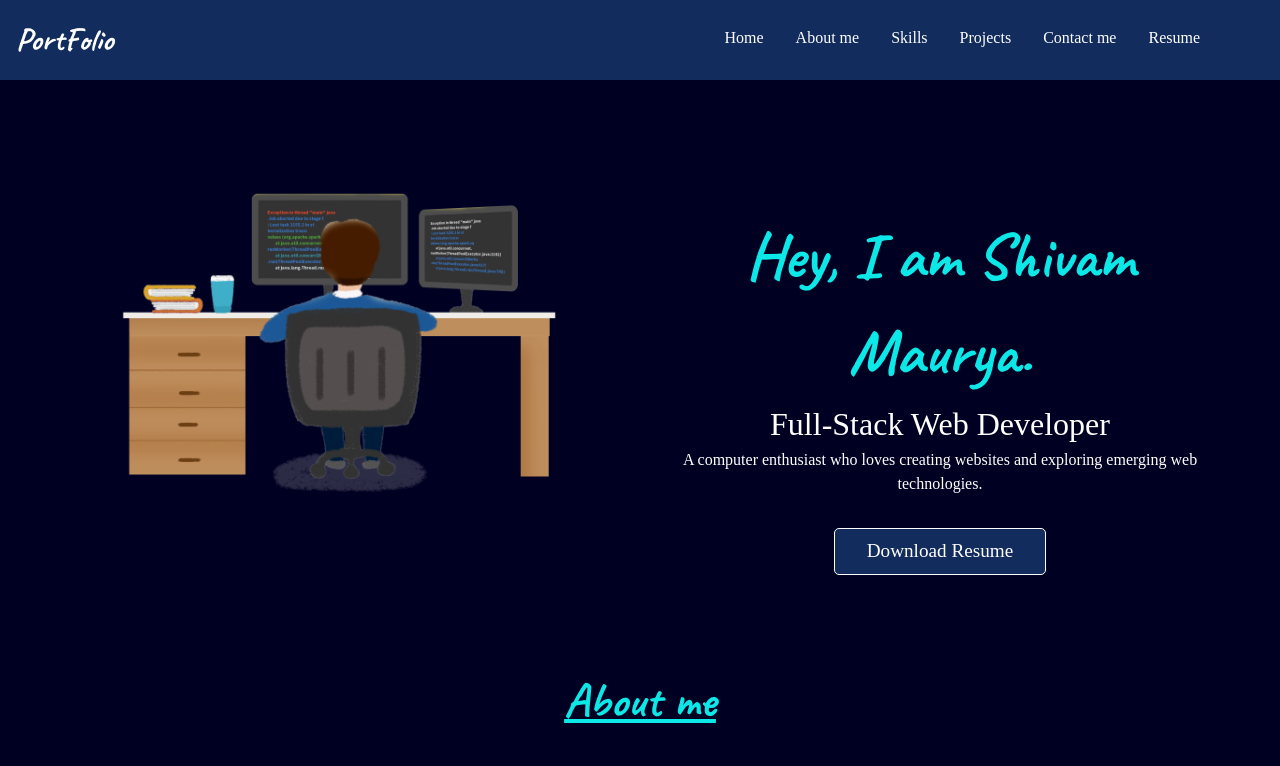
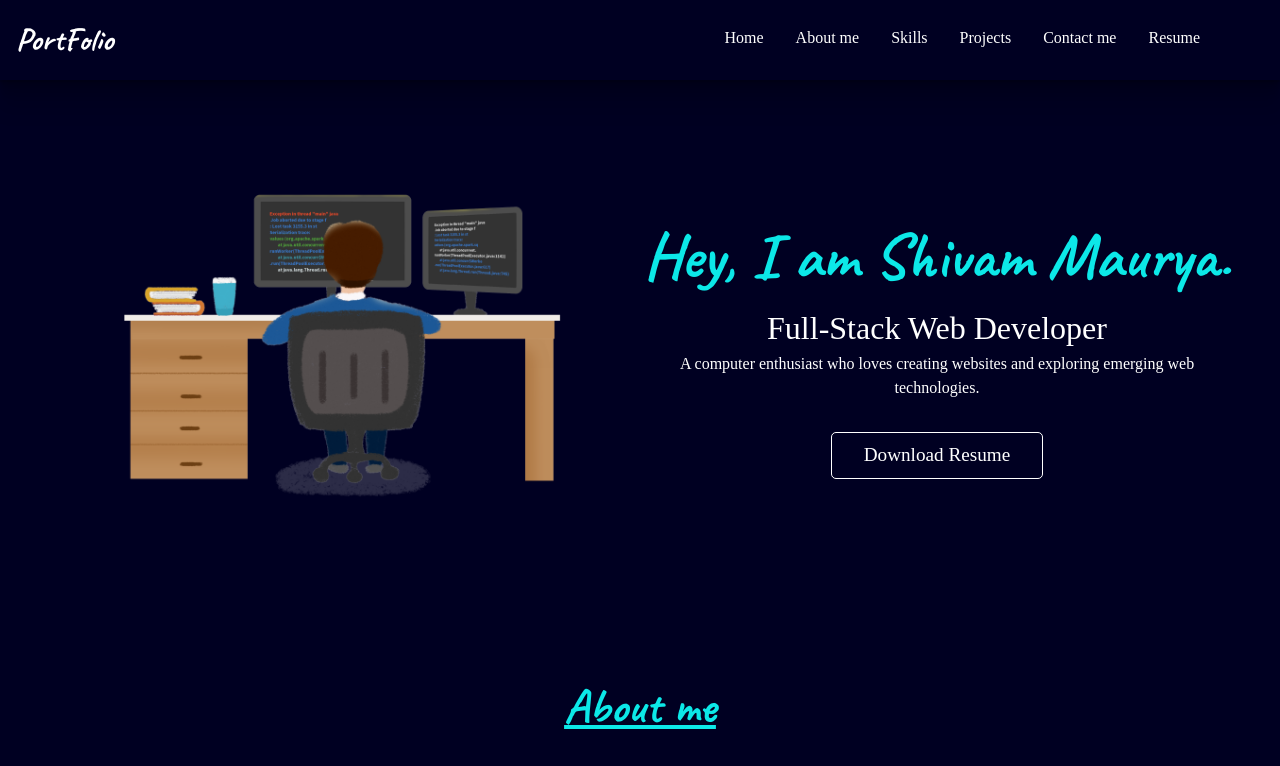
Before and after one commit to shivam0626/shivam0626.github.io, a React (Create React App) app: page / in a window 1280 px wide. Shown: the top 766 px of the page. Built offline with nearby package versions, Linux system fonts and the light colour scheme.

Commit message:
css updated

```diff
--- a/src/Components/Email.jsx
+++ b/src/Components/Email.jsx
@@ -38,7 +38,7 @@ export const Email = () => {
             <Textarea bg='white' width={"auto"} name={"message"} />
         </Box>
         <br />
-        <Input bg='#002147' className={styles.btn} width={"auto"} type="submit" value="Send Mail" />
+        <Input className={styles.btn} width={"auto"} type="submit" value="Send Mail" />
 
     </form>
     </Box>
--- a/src/Components/Home.jsx
+++ b/src/Components/Home.jsx
@@ -7,7 +7,7 @@ import resume from "../sources/Shivam-Maurya-Resume.pdf";
 export const Home = () => {
   return (
     <Box className={styles.mainBox} id="home">
-    <SimpleGrid columns={[1,null,2]} spacing="1rem" >
+    <SimpleGrid columns={[1,null,2]} spacing={1}>
     <Box className={styles.imageBox}>
         <Image className={styles.img} src={coder} alt="avatar"/>
     </Box>
--- a/src/styles/Email.module.css
+++ b/src/styles/Email.module.css
@@ -12,6 +12,7 @@
     color: white;
     cursor: pointer;
     font-weight: 500;
+    background-color:#002;
 
 }
 .input{
--- a/src/styles/GithubCalendar.module.css
+++ b/src/styles/GithubCalendar.module.css
@@ -3,7 +3,6 @@
     padding: 2rem;
     width: 70%;
     padding-left: 3rem;
-    /* border: 2px solid grey; */
     margin-bottom: 1rem;
     border-top-left-radius: 1rem;
     border-bottom-right-radius: 1rem;
@@ -13,12 +12,12 @@
     margin-bottom: 1rem;
     margin-top: 3rem;
     color: white;
+    font-weight: 800;
 }
 .statsBox{
     margin: auto;
     padding: 2rem;
     width: 80%;
-    /* border: 2px solid grey; */
     border-top-left-radius: 1rem;
     border-bottom-right-radius: 1rem;
 }
--- a/src/styles/Home.module.css
+++ b/src/styles/Home.module.css
@@ -4,7 +4,7 @@
     margin: 0rem 3rem;
 }
 .welcome{
-   margin-top:  8rem;
+   margin-top:  5rem;
    color:rgb(12, 232, 232);
    font-size: 4rem;
    font-family: 'Caveat', cursive;
@@ -26,12 +26,13 @@
     height: 80%;
     margin-left: auto;
     margin-right: auto;
+    padding-top: 3rem;
 }
 .resumeBtn{
     margin-top: 2rem;
     color: white;
     padding: 0.5rem 2rem;
-    background-color:#122c5d;
+    background-color: #002;;
     border: 1px solid white;
     border-radius: 5px;
     font-size: larger;
--- a/src/styles/Navbar.module.css
+++ b/src/styles/Navbar.module.css
@@ -4,10 +4,12 @@
     gap: 2rem;
     padding: 1rem;
     justify-content: space-between;
-    background-color:#122c5d;
+    background-color:#002;
     color: #ffff;
+    box-shadow: rgba(0, 0, 0, 0.09) 0px 2px 1px, rgba(0, 0, 0, 0.09) 0px 4px 2px, rgba(0, 0, 0, 0.09) 0px 8px 4px, rgba(0, 0, 0, 0.09) 0px 16px 8px, rgba(0, 0, 0, 0.09) 0px 32px 16px;
+    position: fixed;
+    margin-bottom: 3rem;
     width: 100%;
-    position: fixed;
 }
 .nav_box2{
     display: flex;
--- a/src/styles/Projects.module.css
+++ b/src/styles/Projects.module.css
@@ -41,7 +41,7 @@
 .btn {
     color: white;
     padding: 0.5rem 2rem;
-    background-color:#002147;
+    background-color:#002;
     border: 1px solid white;
     border-radius: 5px;
     margin-left: 1rem;
```
